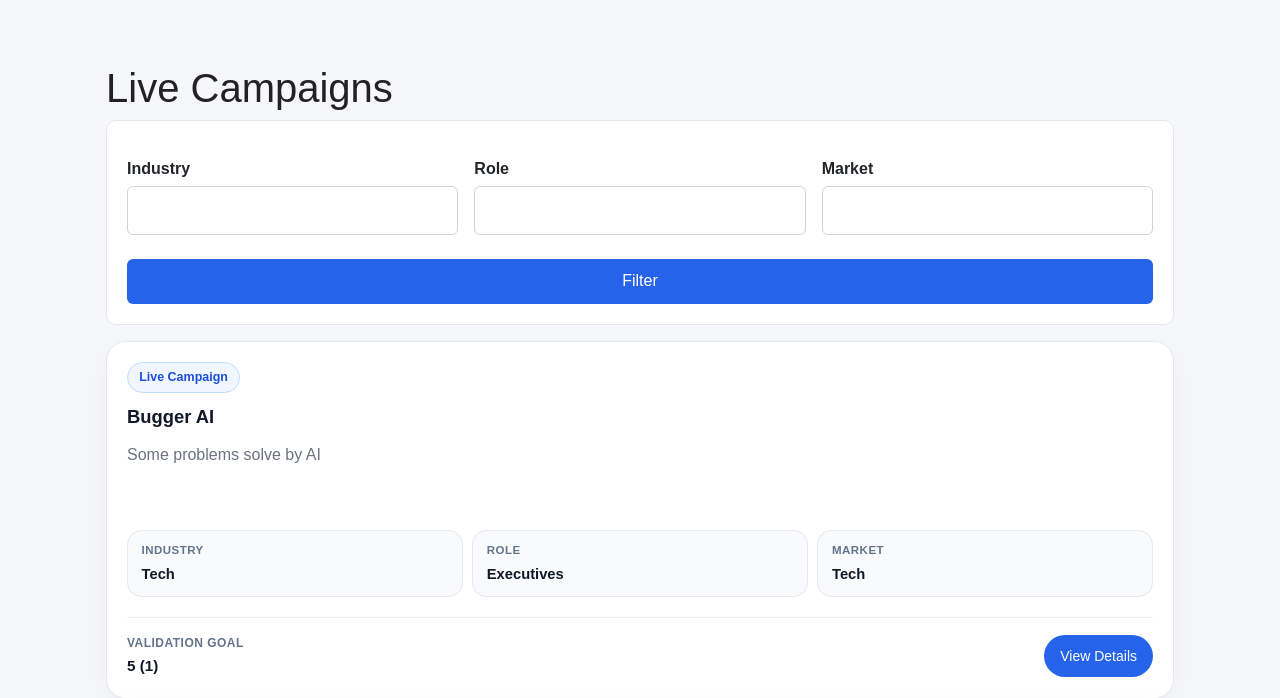
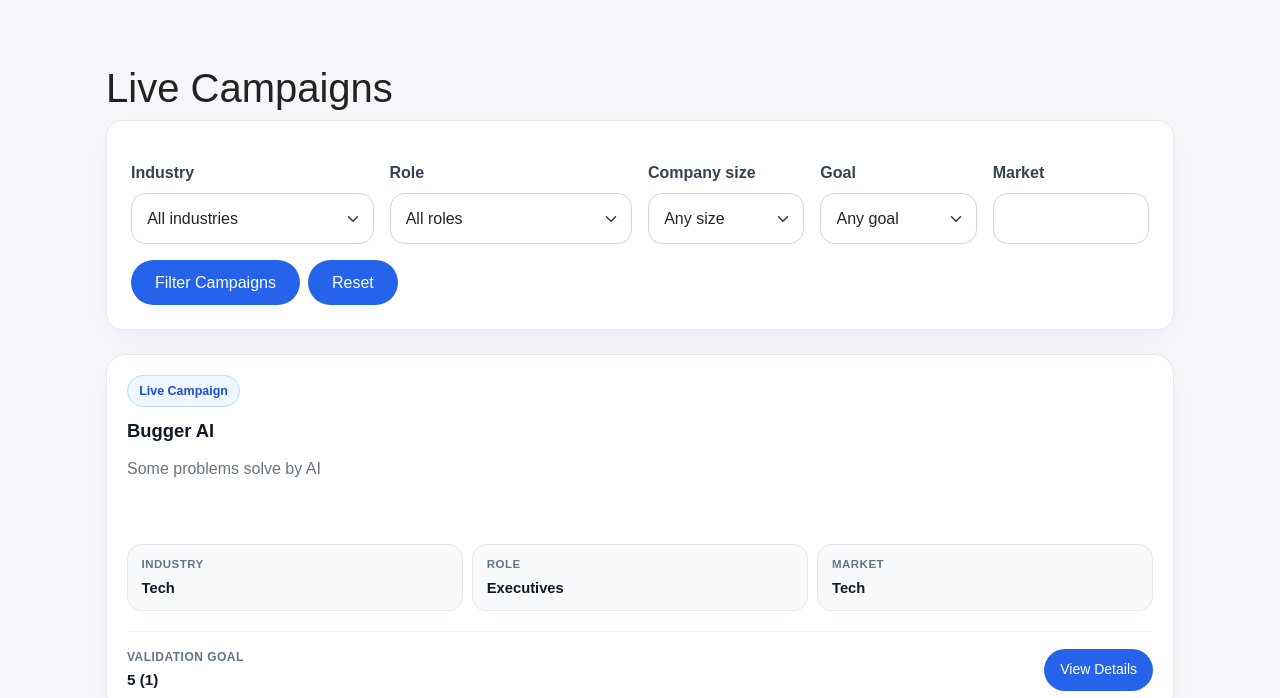
Before and after one commit to landroide13/valid-app-01, a Django app: page /valid/campaigns/ in a window 1280 px wide. Shown: the part 122-820 px from the top of the page. Run offline with Django 5.2, Linux system fonts and the light colour scheme; data comes from the database, SQL or seed files in the repository; both versions use the stored data as it was after the commit.

Commit message:
images optional

```diff
--- a/campaign/templates/campaign/campaign_list.html
+++ b/campaign/templates/campaign/campaign_list.html
@@ -6,23 +6,68 @@
 <div class="container">
     <h1>Live Campaigns</h1>
 
-    <form method="get" class="card">
-        <div class="grid grid-2">
-            <div>
-                <label for="industry">Industry</label>
-                <input id="industry" type="text" name="industry" value="{{ request.GET.industry }}">
+    <form method="get" class="section-card mb-4">
+        <div class="card-body">
+            <div class="row g-3 align-items-end">
+                <div class="col-md-3">
+                    <label for="industry" class="form-label">Industry</label>
+                    <select id="industry" name="industry" class="form-select">
+                        <option value="">All industries</option>
+                        {% for value, label in industry_choices %}
+                            <option value="{{ value }}" {% if request.GET.industry == value %}selected{% endif %}>
+                                {{ label }}
+                            </option>
+                        {% endfor %}
+                    </select>
+                </div>
+
+                <div class="col-md-3">
+                    <label for="role" class="form-label">Role</label>
+                    <select id="role" name="role" class="form-select">
+                        <option value="">All roles</option>
+                        {% for value, label in role_choices %}
+                            <option value="{{ value }}" {% if request.GET.role == value %}selected{% endif %}>
+                                {{ label }}
+                            </option>
+                        {% endfor %}
+                    </select>
+                </div>
+
+                <div class="col-md-2">
+                    <label for="company_size" class="form-label">Company size</label>
+                    <select id="company_size" name="company_size" class="form-select">
+                        <option value="">Any size</option>
+                        {% for value, label in company_size_choices %}
+                            <option value="{{ value }}" {% if request.GET.company_size == value %}selected{% endif %}>
+                                {{ label }}
+                            </option>
+                        {% endfor %}
+                    </select>
+                </div>
+
+                <div class="col-md-2">
+                    <label for="goal_type" class="form-label">Goal</label>
+                    <select id="goal_type" name="goal_type" class="form-select">
+                        <option value="">Any goal</option>
+                        {% for value, label in goal_type_choices %}
+                            <option value="{{ value }}" {% if request.GET.goal_type == value %}selected{% endif %}>
+                                {{ label }}
+                            </option>
+                        {% endfor %}
+                    </select>
+                </div>
+
+                <div class="col-md-2">
+                    <label for="market" class="form-label">Market</label>
+                    <input id="market" type="text" name="market" class="form-control" value="{{ request.GET.market }}">
+                </div>
             </div>
-            <div>
-                <label for="role">Role</label>
-                <input id="role" type="text" name="role" value="{{ request.GET.role }}">
-            </div>
-            <div>
-                <label for="market">Market</label>
-                <input id="market" type="text" name="market" value="{{ request.GET.market }}">
+
+            <div class="mt-3 d-flex gap-2 flex-wrap">
+                <button class="btn btn-primary rounded-pill px-4" type="submit">Filter Campaigns</button>
+                <a class="btn btn-outline-secondary rounded-pill px-4" href="{% url 'campaign_list' %}">Reset</a>
             </div>
         </div>
-        <br>
-        <button class="btn" type="submit">Filter</button>
     </form>
 
     {% for campaign in campaigns %}
@@ -45,12 +90,12 @@
                 <div class="campaign-card-meta">
                     <div class="campaign-meta-pill">
                         <span class="campaign-meta-label">Industry</span>
-                        <span class="campaign-meta-value">{{ campaign.target_industry }}</span>
+                        <span class="campaign-meta-value">{{ campaign.get_target_industry_display }}</span>
                     </div>
 
                     <div class="campaign-meta-pill">
                         <span class="campaign-meta-label">Role</span>
-                        <span class="campaign-meta-value">{{ campaign.target_role }}</span>
+                        <span class="campaign-meta-value">{{ campaign.get_target_role_display }}</span>
                     </div>
 
                     <div class="campaign-meta-pill">
@@ -66,7 +111,7 @@
                 <div class="campaign-goal-block">
                     <span class="campaign-goal-label">Validation goal</span>
                     <span class="campaign-goal-value">
-                        {{ campaign.validation_goal_type }} ({{ campaign.validation_goal_count }})
+                        {{ campaign.get_validation_goal_type_display }} ({{ campaign.validation_goal_count }})
                     </span>
                 </div>
 
--- a/campaign/templates/campaign/home.html
+++ b/campaign/templates/campaign/home.html
@@ -134,9 +134,9 @@
                         <div class="card-body">
                             <h5 class="card-title">{{ campaign.title }}</h5>
                             <p class="card-text text-muted">{{ campaign.solution_summary|truncatechars:120 }}</p>
-                            <p class="mb-1"><strong>Industry:</strong> {{ campaign.target_industry }}</p>
-                            <p class="mb-1"><strong>Role:</strong> {{ campaign.target_role }}</p>
-                            <p class="mb-3"><strong>Goal:</strong> {{ campaign.validation_goal_type }} ({{ campaign.validation_goal_count }})</p>
+                            <p class="mb-1"><strong>Industry:</strong> {{ campaign.get_target_industry_display }}</p>
+                            <p class="mb-1"><strong>Role:</strong> {{ campaign.get_target_role_display }}</p>
+                            <p class="mb-3"><strong>Goal:</strong> {{ campaign.get_validation_goal_type_display }} ({{ campaign.validation_goal_count }})</p>
                             <a href="{% url 'campaign_detail' campaign.id %}" class="btn btn-outline-primary">View Campaign</a>
                         </div>
                     </div>
--- a/campaign/views.py
+++ b/campaign/views.py
@@ -11,8 +11,11 @@ from django.contrib.auth.forms import AuthenticationForm
 from .forms import CampaignEngagementForm, CampaignForm, ProfileForm, SignUpForm
 from .models import (
     Campaign,
-    CampaignEngagement,
+    CampaignCompanySize,
+    CampaignIndustry,
     CampaignStatus,
+    CampaignTargetRole,
+    CampaignValidationGoal,
     IntroRequest,
     IntroRequestStatus,
 )
@@ -56,19 +59,31 @@ def campaign_list(request):
 
     industry = request.GET.get("industry")
     role = request.GET.get("role")
+    company_size = request.GET.get("company_size")
+    goal_type = request.GET.get("goal_type")
     market = request.GET.get("market")
 
     if industry:
-        campaigns = campaigns.filter(target_industry__icontains=industry)
+        campaigns = campaigns.filter(target_industry=industry)
     if role:
-        campaigns = campaigns.filter(target_role__icontains=role)
+        campaigns = campaigns.filter(target_role=role)
+    if company_size:
+        campaigns = campaigns.filter(target_company_size=company_size)
+    if goal_type:
+        campaigns = campaigns.filter(validation_goal_type=goal_type)
     if market:
         campaigns = campaigns.filter(target_market__icontains=market)
 
     return render(
         request,
         "campaign/campaign_list.html",
-        {"campaigns": campaigns},
+        {
+            "campaigns": campaigns,
+            "industry_choices": CampaignIndustry.choices,
+            "role_choices": CampaignTargetRole.choices,
+            "company_size_choices": CampaignCompanySize.choices,
+            "goal_type_choices": CampaignValidationGoal.choices,
+        },
     )
 
 
@@ -141,7 +156,7 @@ def founder_campaign_create(request):
         return HttpResponseForbidden("Only founders can access this page.")
 
     if request.method == "POST":
-        form = CampaignForm(request.POST)
+        form = CampaignForm(request.POST, request.FILES)
         if form.is_valid():
             campaign = form.save(commit=False)
             campaign.founder = request.user
@@ -170,7 +185,7 @@ def founder_campaign_update(request, campaign_id):
     campaign = get_object_or_404(Campaign, id=campaign_id, founder=request.user)
 
     if request.method == "POST":
-        form = CampaignForm(request.POST, instance=campaign)
+        form = CampaignForm(request.POST, request.FILES, instance=campaign)
         if form.is_valid():
             updated_campaign = form.save(commit=False)
             if updated_campaign.status in [
--- a/valid/settings.py
+++ b/valid/settings.py
@@ -106,6 +106,8 @@ USE_TZ = True
 
 STATIC_URL = 'static/'
 
+MEDIA_URL = "/media/"
+MEDIA_ROOT = BASE_DIR / "media"
 
 LOGIN_REDIRECT_URL = "/"
 LOGOUT_REDIRECT_URL = "/"
--- a/valid/urls.py
+++ b/valid/urls.py
@@ -1,7 +1,15 @@
 from django.contrib import admin
 from django.urls import path, include
+
+from django.conf import settings
+from django.conf.urls.static import static
+
 
 urlpatterns = [
     path('admin/', admin.site.urls),
     path('valid/', include('campaign.urls'))
 ]
+
+
+if settings.DEBUG:
+    urlpatterns += static(settings.MEDIA_URL, document_root=settings.MEDIA_ROOT)
```
Also changed, not shown: campaign/forms.py (+15 -9 lines), campaign/models.py (+61 -6 lines), campaign/static/css/valid.css (+35 -0 lines), campaign/templates/campaign/campaign_detail.html (+22 -7 lines), campaign/templates/campaign/founder/campaign_form.html (+35 -4 lines), campaign/migrations/0002_alter_campaign_target_company_size_and_more.py (added), campaign/migrations/0003_campaign_campaign_visual.py (added), campaign/migrations/0004_rename_campaign_visual_campaign_campaign_image.py (added), campaign/templates/campaign/founder/dashboard.html (line endings or trailing spaces), db.sqlite3.
